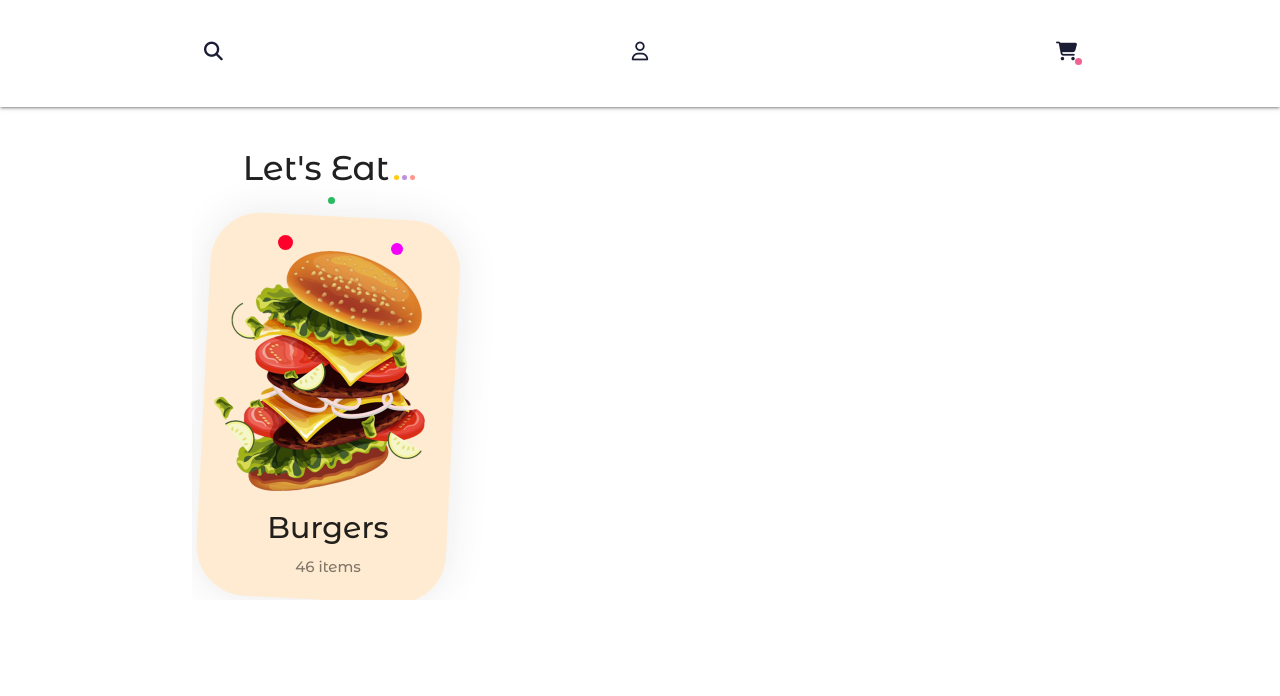
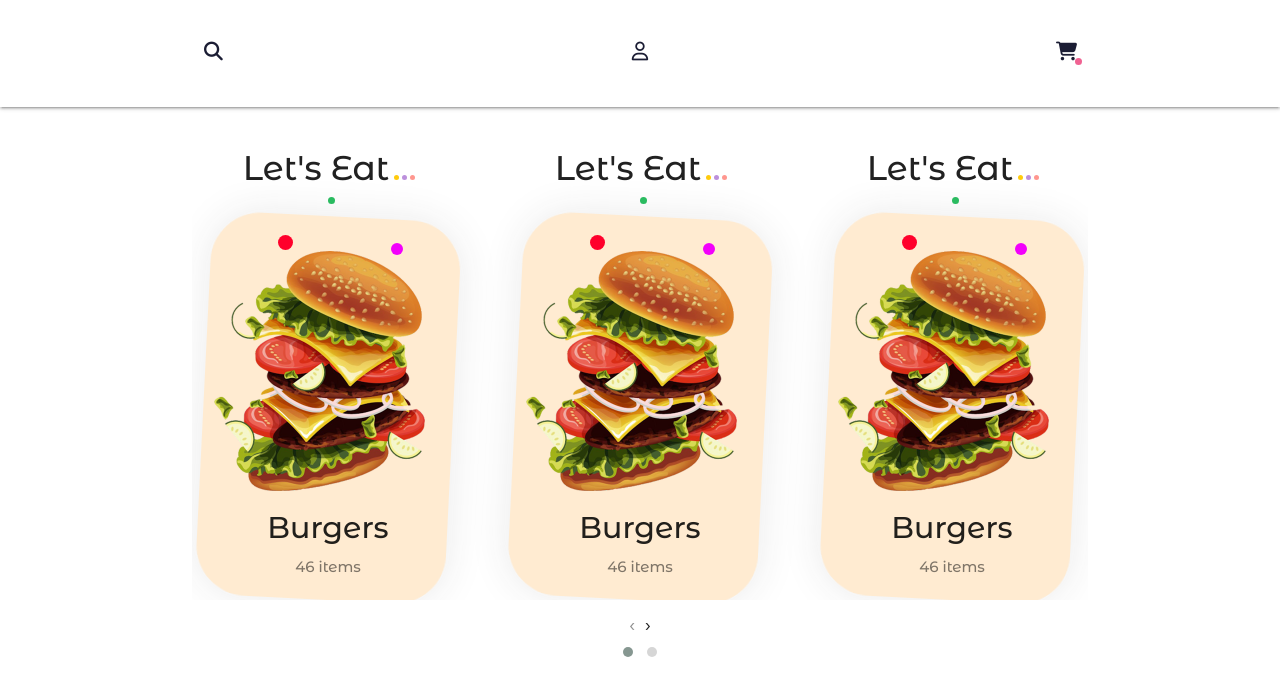
Before and after one commit to hxnain619/delon-sushitheme, a React (Create React App) app: page / in a window 1280 px wide. Shown: the top 696 px of the page. Built offline with nearby package versions, Linux system fonts and the light colour scheme.

Commit message:
some updates

```diff
--- a/src/index.css
+++ b/src/index.css
@@ -78,7 +78,13 @@ nav .notification{
 .product-card img{
     position: relative;
     max-width:300px;
+    transition:all 300ms ease 0s;
 }
+
+.item:hover .product-card img{
+    transform: scale(1.1);
+}
+
 
 .product-card .image{
     position: absolute;
@@ -91,6 +97,11 @@ nav .notification{
     z-index:-1;
     border-radius: 50px;
     box-shadow:0 0 40px rgb(51 51 51 / 10%);
+    transition: all 300ms ease 0s;
+}
+
+.item:hover .product-card .image{
+    box-shadow:0 0 40px rgb(51 51 51 / 20%);
 }
 
 .item h4 , .product-card h3 , .product-card h5{
@@ -132,6 +143,11 @@ nav .notification{
     border-radius: 50%;
     margin-left:0.1em;
     margin-right: 0.1em;
+    transition:all 300ms ease 0s;
+}
+
+.item:hover .heading .ball1{
+    transform:translateY(-7px)
 }
 
 .heading .ball1{
@@ -140,16 +156,28 @@ nav .notification{
 
 .heading .ball2{
     background:#bc90dc;
+    transition-delay: 75ms;
+}
+
+.item:hover .heading .ball2{
+    transform:translateY(-7px);
 }
 
 .heading .ball3{
     background:#ff978f;
+    transition-delay: 150ms;
 }
+
+.item:hover .heading .ball3{
+    transform: translateY(-7px);
+}
+
 
 .product-card .ball{
     position: absolute;
     z-index: 99;
     border-radius: 50%;
+    transition:all 300ms ease 0s;
 }
 
 .product-card .ball1{
@@ -160,12 +188,22 @@ nav .notification{
     background:#f200fb;
 }
 
+.item:hover .product-card .ball1{
+    transform: scale(1.1);
+    right:15%;
+}
+
 .product-card .ball2{
     left:30%;
     top:5%;
     width:15px;
     height: 15px;
     background : #ff002b;
+}
+
+.item:hover .product-card .ball2{
+    transform: scale(1.1);
+    left:25%;
 }
 
 .product-card .ball3{
@@ -175,3 +213,7 @@ nav .notification{
     height: 7px;
     background:#2abb60;
 }
+
+.item:hover .product-card .ball3{
+    transform: scale(1.2);
+}
--- a/src/screens/Slider.js
+++ b/src/screens/Slider.js
@@ -34,6 +34,7 @@ class Slider extends React.Component{
                 <div className="container">
                     <div className="row">
                         <div className="owl-carousel owl-theme">
+
                             <div className="col s12">
                                 <div className="item">
                                     <div className="heading">
@@ -55,6 +56,97 @@ class Slider extends React.Component{
                                     </div>
                                 </div>
                             </div>
+
+                            <div className="col s12">
+                                <div className="item">
+                                    <div className="heading">
+                                        <h4>let's eat</h4>
+                                        <span className="ball ball1"></span>
+                                        <span className="ball ball2"></span>
+                                        <span className="ball ball3"></span>
+                                    </div>
+                                    <div className="product-card">
+
+                                        <span className="ball ball1"></span>
+                                        <span className="ball ball2"></span>
+                                        <span className="ball ball3"></span>
+
+                                        <img src={hamburger} alt=""/>
+                                        <div className="image"></div>
+                                        <h3>Burgers</h3>
+                                        <h5>46 items</h5>
+                                    </div>
+                                </div>
+                            </div>
+
+                            <div className="col s12">
+                                <div className="item">
+                                    <div className="heading">
+                                        <h4>let's eat</h4>
+                                        <span className="ball ball1"></span>
+                                        <span className="ball ball2"></span>
+                                        <span className="ball ball3"></span>
+                                    </div>
+                                    <div className="product-card">
+
+                                        <span className="ball ball1"></span>
+                                        <span className="ball ball2"></span>
+                                        <span className="ball ball3"></span>
+
+                                        <img src={hamburger} alt=""/>
+                                        <div className="image"></div>
+                                        <h3>Burgers</h3>
+                                        <h5>46 items</h5>
+                                    </div>
+                                </div>
+                            </div>
+
+                            <div className="col s12">
+                                <div className="item">
+                                    <div className="heading">
+                                        <h4>let's eat</h4>
+                                        <span className="ball ball1"></span>
+                                        <span className="ball ball2"></span>
+                                        <span className="ball ball3"></span>
+                                    </div>
+                                    <div className="product-card">
+
+                                        <span className="ball ball1"></span>
+                                        <span className="ball ball2"></span>
+                                        <span className="ball ball3"></span>
+
+                                        <img src={hamburger} alt=""/>
+                                        <div className="image"></div>
+                                        <h3>Burgers</h3>
+                                        <h5>46 items</h5>
+                                    </div>
+                                </div>
+                            </div>
+
+                            <div className="col s12">
+                                <div className="item">
+                                    <div className="heading">
+                                        <h4>let's eat</h4>
+                                        <span className="ball ball1"></span>
+                                        <span className="ball ball2"></span>
+                                        <span className="ball ball3"></span>
+                                    </div>
+                                    <div className="product-card">
+
+                                        <span className="ball ball1"></span>
+                                        <span className="ball ball2"></span>
+                                        <span className="ball ball3"></span>
+
+                                        <img src={hamburger} alt=""/>
+                                        <div className="image"></div>
+                                        <h3>Burgers</h3>
+                                        <h5>46 items</h5>
+                                    </div>
+                                </div>
+                            </div>
+
+
+
                         </div>
                     </div>
                 </div>
```
